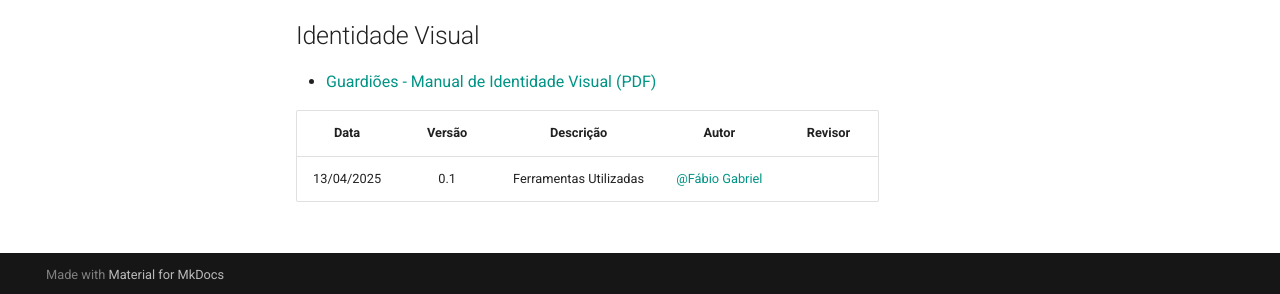
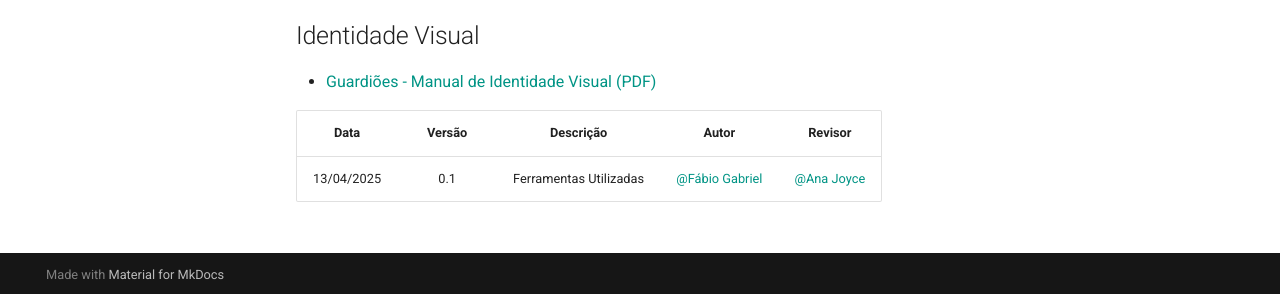
Before and after one commit to Requisitos-de-Software/2025.1-Guardioes-da-Saude, an MkDocs documentation site: the page built from docs/planejamento/termo-de-uso.md, in a window 1280 px wide. Shown: the part 603-897 px from the top of the page. Built offline with MkDocs 1.6.1 and Material for MkDocs 9.7.7, drawn with Linux system fonts in a browser that asks for light colours.

Commit message:
:memo: #P01 revisor

```diff
--- a/docs/planejamento/termo-de-uso.md
+++ b/docs/planejamento/termo-de-uso.md
@@ -21,4 +21,4 @@
 
 | Data       | Versão | Descrição                                 | Autor             | Revisor           |
 | :--------: | :----: | :----------:                              | :---------------: | :---------------: |
-| 13/04/2025 |  0.1   | Ferramentas Utilizadas                    | [@Fábio Gabriel](https://github.com/fabinsz)| [](https://github.com/)|
+| 13/04/2025 |  0.1   | Ferramentas Utilizadas                    | [@Fábio Gabriel](https://github.com/fabinsz)| [@Ana Joyce](https://github.com/anajoyceamorim)|
```
